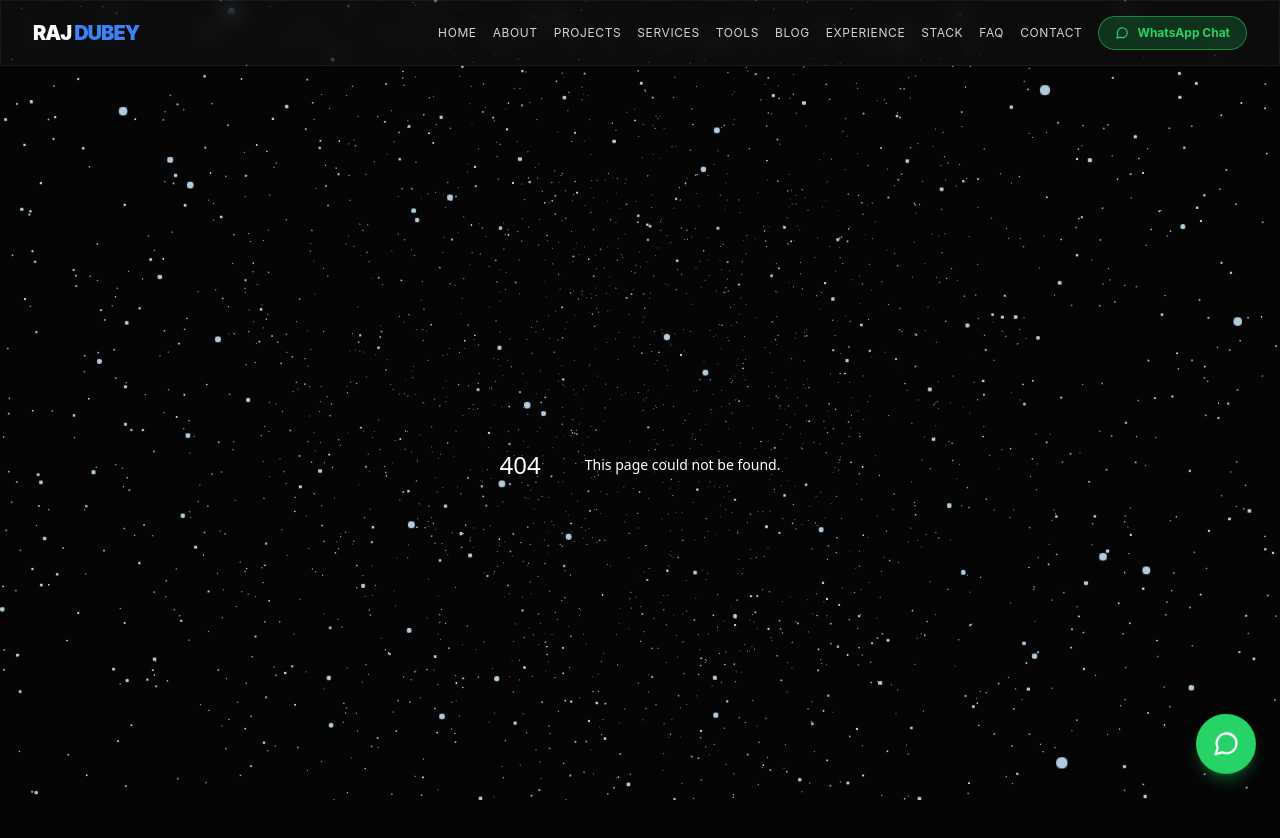
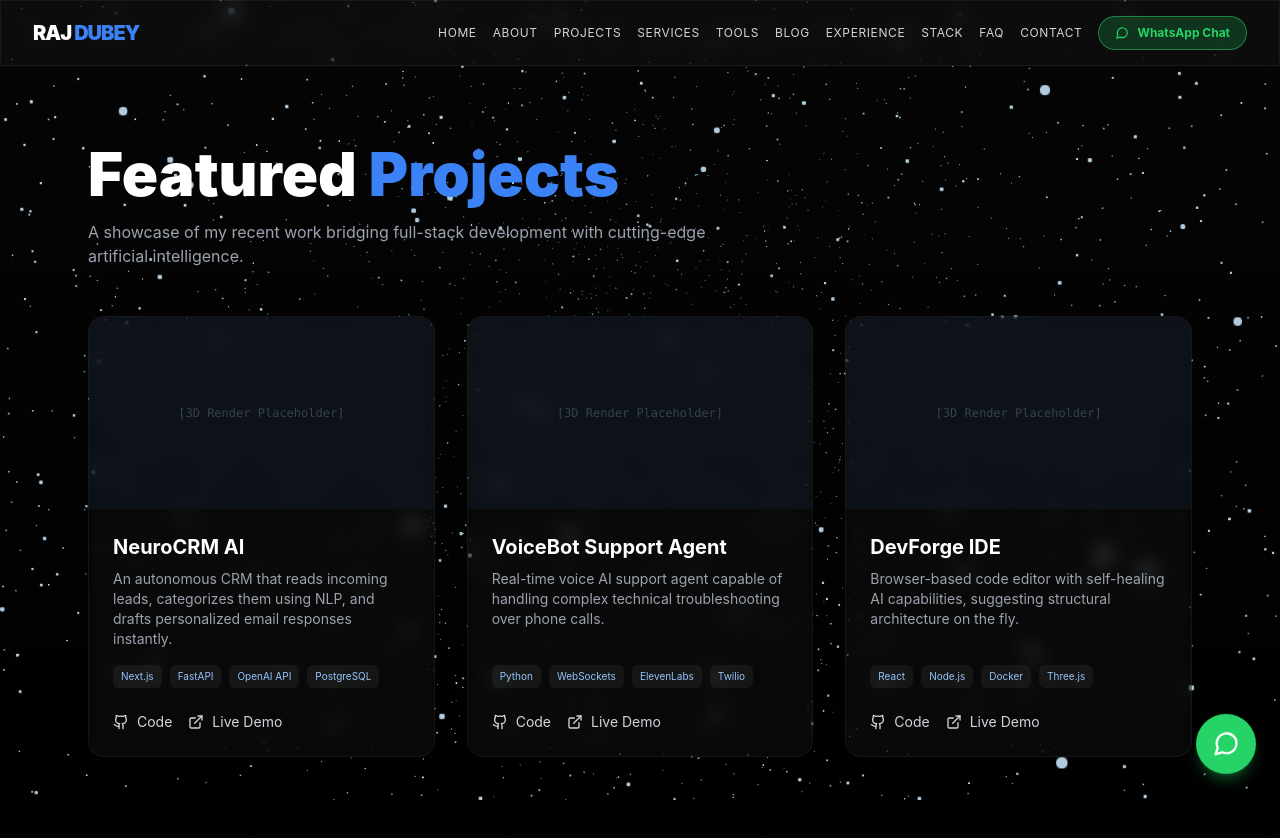
Before and after one commit to rajr432/novaforge-app-1773338656768, a Next.js app: page /projects in a window 1280 px wide. Before the commit this address had no page. Shown: the top 838 px of the page. Built offline with nearby package versions, Linux system fonts and the light colour scheme.

Commit message:
Initial commit from NovaForge: app/projects/page.tsx

```diff
--- /dev/null
+++ b/app/projects/page.tsx
@@ -0,0 +1,61 @@
+import { ExternalLink, Github } from 'lucide-react';
+
+export default function Projects() {
+  const projects = [
+    {
+      title: 'NeuroCRM AI',
+      description: 'An autonomous CRM that reads incoming leads, categorizes them using NLP, and drafts personalized email responses instantly.',
+      tech: ['Next.js', 'FastAPI', 'OpenAI API', 'PostgreSQL'],
+      demo: '#',
+      github: '#'
+    },
+    {
+      title: 'VoiceBot Support Agent',
+      description: 'Real-time voice AI support agent capable of handling complex technical troubleshooting over phone calls.',
+      tech: ['Python', 'WebSockets', 'ElevenLabs', 'Twilio'],
+      demo: '#',
+      github: '#'
+    },
+    {
+      title: 'DevForge IDE',
+      description: 'Browser-based code editor with self-healing AI capabilities, suggesting structural architecture on the fly.',
+      tech: ['React', 'Node.js', 'Docker', 'Three.js'],
+      demo: '#',
+      github: '#'
+    }
+  ];
+
+  return (
+    <div className="max-w-6xl mx-auto p-6 py-20">
+      <h1 className="text-4xl md:text-6xl font-black mb-4">Featured <span className="text-blue-500">Projects</span></h1>
+      <p className="text-gray-400 mb-12 max-w-2xl">A showcase of my recent work bridging full-stack development with cutting-edge artificial intelligence.</p>
+
+      <div className="grid md:grid-cols-2 lg:grid-cols-3 gap-8">
+        {projects.map((project, i) => (
+          <div key={i} className="glass-panel rounded-2xl overflow-hidden flex flex-col group hover:border-blue-500/50 transition-colors">
+            <div className="h-48 bg-gray-900/50 relative overflow-hidden">
+              {/* 3D placeholder effect */}
+              <div className="absolute inset-0 bg-gradient-to-br from-blue-500/20 to-transparent opacity-0 group-hover:opacity-100 transition-opacity" />
+              <div className="flex items-center justify-center h-full text-gray-700 font-mono text-xs">
+                [3D Render Placeholder]
+              </div>
+            </div>
+            <div className="p-6 flex-1 flex flex-col">
+              <h3 className="text-xl font-bold mb-2">{project.title}</h3>
+              <p className="text-gray-400 text-sm mb-4 flex-1">{project.description}</p>
+              <div className="flex flex-wrap gap-2 mb-6">
+                {project.tech.map(t => (
+                  <span key={t} className="text-[10px] px-2 py-1 bg-white/5 rounded-md text-blue-300">{t}</span>
+                ))}
+              </div>
+              <div className="flex items-center gap-4">
+                <a href={project.github} className="flex items-center gap-2 text-sm text-gray-300 hover:text-white"><Github size={16}/> Code</a>
+                <a href={project.demo} className="flex items-center gap-2 text-sm text-gray-300 hover:text-white"><ExternalLink size={16}/> Live Demo</a>
+              </div>
+            </div>
+          </div>
+        ))}
+      </div>
+    </div>
+  );
+}
```
